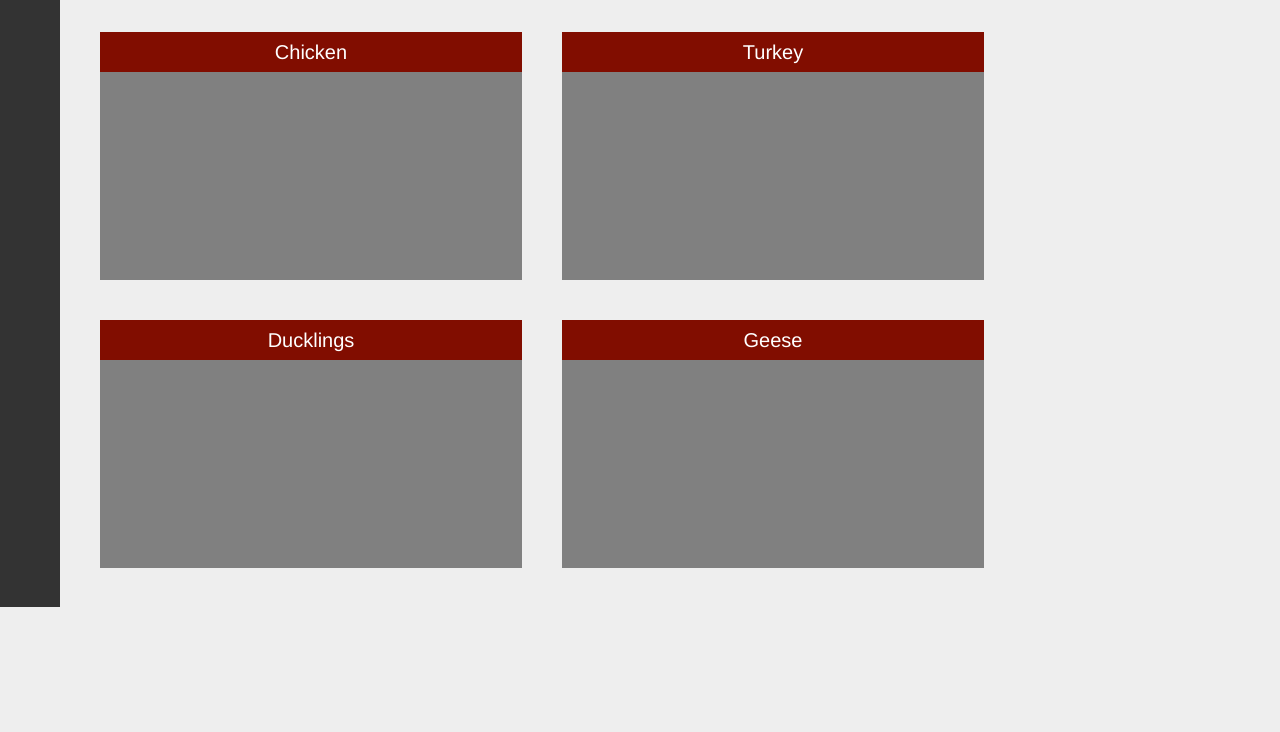
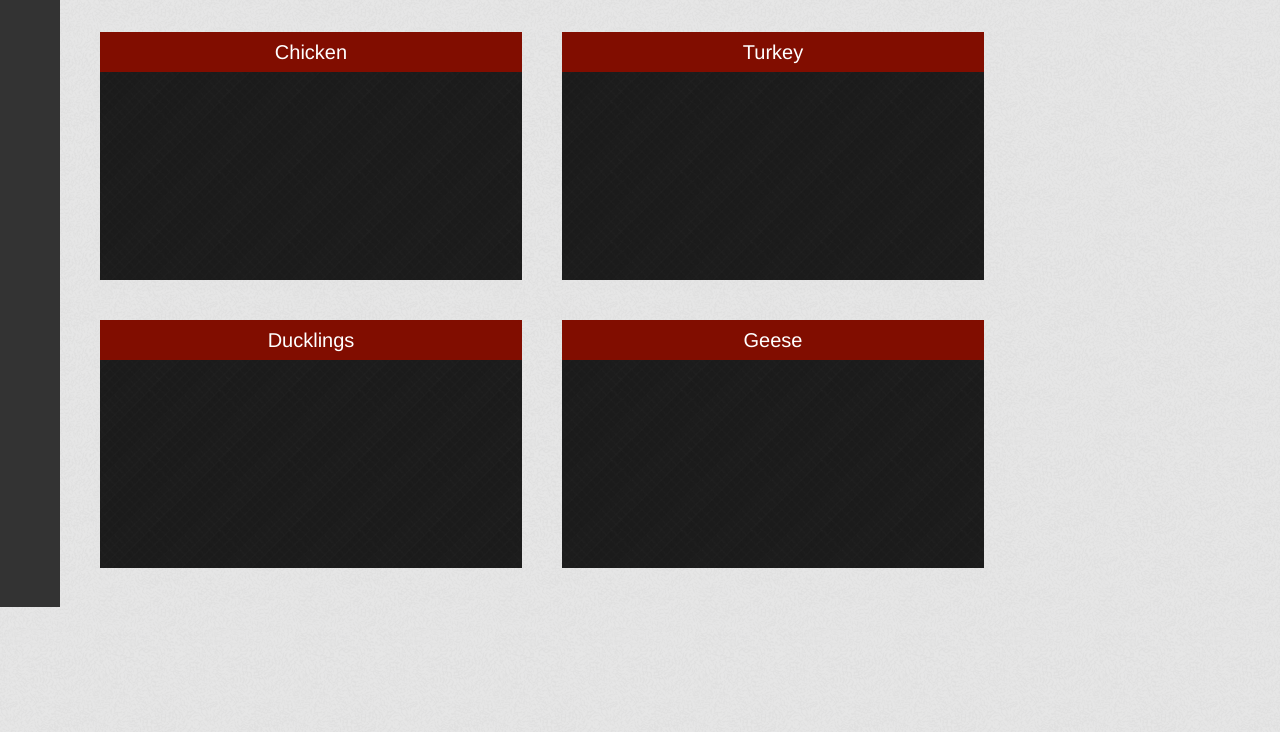
Before and after one commit to tomhaycockwest/chicken_stock, a plain HTML site: page index.html in a window 1280 px wide. Shown: the part 68-800 px from the top of the page. Drawn offline with nearby package versions, Linux system fonts and the light colour scheme.

Commit message:
add pattern backgrounds

```diff
--- a/sass/_header.scss
+++ b/sass/_header.scss
@@ -1,5 +1,6 @@
 body{
 	background: $light-grey;
+	background-image: url('../img/ticks.png');
 }
 
 .header {
--- a/sass/_main.scss
+++ b/sass/_main.scss
@@ -5,7 +5,7 @@
 	.item {
 		width: 422px;
 		height: 248px;
-		background: gray;
+		background-image: url('../img/office.png');
 		@include box-shadow(black, 2px, 2px, 10px);
 
 		.banner {
```
Also changed, not shown: img/office.png (added), img/ticks.png (added), stylesheets/style.css, 1 other file.
